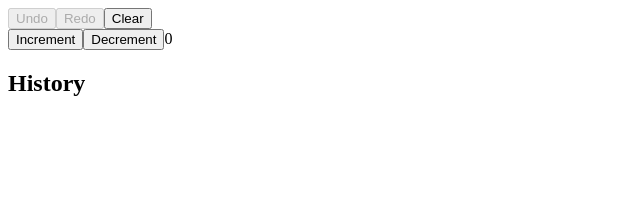
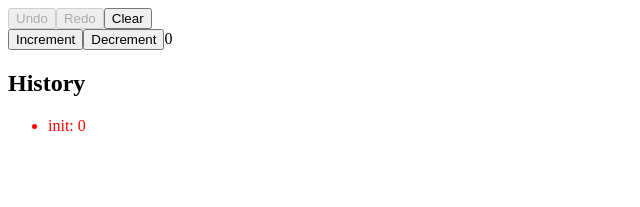
Before and after one commit to paulhalleux/undo-redo, a React (Vite) app: page / in a window 1280 px wide. Shown: the top 207 px of the page, without its empty margins (0-640 px from the left). Built offline with nearby package versions, Linux system fonts and the light colour scheme.

Commit message:
feat: history initial state

```diff
--- a/src/App.tsx
+++ b/src/App.tsx
@@ -3,8 +3,15 @@ import { useState } from "react";
 import { useHistory } from "./react/useHistorySelector.ts";
 import { HistoryCommandExecutor } from "./core";
 
-const commandExecutor = new HistoryCommandExecutor<{ count: number }>({
-  maxHistoryLength: 10,
+type CommandContext = {
+  type: "init" | "increment" | "decrement";
+  count: number;
+};
+
+const commandExecutor = new HistoryCommandExecutor<CommandContext>({
+  historyManagerOptions: {
+    initialState: InitCounterCommand(0),
+  },
 });
 
 type Counter = {
@@ -17,13 +24,8 @@ type Counter = {
 function useCounter(): Counter {
   const [count, setCount] = useState(0);
 
-  const increment = () => {
-    setCount(count + 1);
-  };
-
-  const decrement = () => {
-    setCount(count - 1);
-  };
+  const increment = () => setCount(count + 1);
+  const decrement = () => setCount(count - 1);
 
   return {
     count,
@@ -33,9 +35,21 @@ function useCounter(): Counter {
   };
 }
 
+function InitCounterCommand(initialCount: number) {
+  return {
+    context: {
+      type: "init" as const,
+      count: initialCount,
+    },
+    execute: () => {},
+    undo: () => {},
+  };
+}
+
 function IncrementCommand(counter: Counter) {
   return {
     context: {
+      type: "increment" as const,
       count: counter.count + 1,
     },
     execute: () => {
@@ -50,6 +64,7 @@ function IncrementCommand(counter: Counter) {
 function DecrementCommand(counter: Counter) {
   return {
     context: {
+      type: "decrement" as const,
       count: counter.count - 1,
     },
     execute: () => {
@@ -94,7 +109,7 @@ function App() {
                 color: index === history.cursor ? "red" : "black",
               }}
             >
-              {command.context.count}
+              {command.context.type}: {command.context.count}
             </li>
           ))}
         </ul>
--- a/src/core/history-command-executor.ts
+++ b/src/core/history-command-executor.ts
@@ -8,6 +8,10 @@ import { SimpleCommandExecutor } from "./simple-command-executor.ts";
 export type HistoryCommandExecutorEvents<Context> = {
   "command:undo": { command: UndoableCommand<Context> };
   "command:redo": { command: UndoableCommand<Context> };
+};
+
+export type HistoryCommandExecutorOptions<Context> = {
+  historyManagerOptions: HistoryManagerOptions<UndoableCommand<Context>>;
 };
 
 /**
@@ -27,15 +31,13 @@ export class HistoryCommandExecutor<Context = unknown>
     HistoryCommandExecutorEvents<Context>
   >;
 
-  constructor({
-    maxHistoryLength,
-  }: HistoryManagerOptions<UndoableCommand<Context>>) {
+  constructor(options: HistoryCommandExecutorOptions<Context>) {
     const baseExecutor = new SimpleCommandExecutor();
     this._baseExecutor = baseExecutor;
 
-    this._history = new HistoryManager<UndoableCommand<Context>>({
-      maxHistoryLength,
-    });
+    this._history = new HistoryManager<UndoableCommand<Context>>(
+      options.historyManagerOptions,
+    );
 
     this._emitter = baseExecutor.emitter as CommandExecutorEmitter<
       Context,
@@ -59,6 +61,7 @@ export class HistoryCommandExecutor<Context = unknown>
    * Undo the last command executed.
    */
   undo(): void {
+    if (!this._history.canUndo()) return;
     const current = this._history.getCurrent();
     if (current) {
       current.undo();
@@ -71,6 +74,7 @@ export class HistoryCommandExecutor<Context = unknown>
    * Redo the last command undone.
    */
   redo(): void {
+    if (!this._history.canRedo()) return;
     const command = this._history.redo();
     if (command) {
       command.execute();
--- a/src/core/history-manager.ts
+++ b/src/core/history-manager.ts
@@ -4,6 +4,8 @@ import { StoreUpdater } from "../types/store-utils.ts";
 import { bind } from "../utils/binder.ts";
 
 import { createZustandHistoryStore } from "./store.ts";
+
+const DEFAULT_MAX_HISTORY_LENGTH = 100;
 
 export type HistoryStoreApi<Item> = {
   subscribe: (listener: () => void) => () => void;
@@ -21,7 +23,8 @@ export type HistoryState<Item> = {
 };
 
 export type HistoryManagerOptions<Item> = {
-  maxHistoryLength: number;
+  initialState: Item;
+  maxHistoryLength?: number;
   store?: HistoryStoreApi<Item>;
 };
 
@@ -38,6 +41,13 @@ export class HistoryManager<Item> {
   constructor(options: HistoryManagerOptions<Item>) {
     this._store = options.store ?? createZustandHistoryStore<Item>();
     this._options = options;
+
+    // Initialize the store
+    this._store.setState({
+      history: options.initialState ? [options.initialState] : [],
+      cursor: options.initialState ? 0 : -1,
+    });
+
     bind(this);
   }
 
@@ -56,7 +66,10 @@ export class HistoryManager<Item> {
       state.history = state.history.slice(0, state.cursor + 1);
       state.history.push(castDraft(item));
 
-      if (state.history.length > this._options.maxHistoryLength) {
+      if (
+        state.history.length >
+        (this._options.maxHistoryLength ?? DEFAULT_MAX_HISTORY_LENGTH)
+      ) {
         state.history.shift();
       }
 
@@ -76,7 +89,7 @@ export class HistoryManager<Item> {
    * @returns The item that was undone
    */
   undo() {
-    if (this._store.getState().cursor < 0) {
+    if (this._store.getState().cursor <= 0) {
       return null;
     }
 
@@ -113,6 +126,14 @@ export class HistoryManager<Item> {
   }
 
   /**
+   * Get the maximum history length
+   * @returns The maximum history length
+   */
+  getMaxLength() {
+    return this._options.maxHistoryLength ?? DEFAULT_MAX_HISTORY_LENGTH;
+  }
+
+  /**
    * Get the history
    * @returns The history
    */
@@ -141,7 +162,7 @@ export class HistoryManager<Item> {
    * @returns True if undo is possible
    */
   canUndo() {
-    return this._store.getState().cursor >= 0;
+    return this._store.getState().cursor > 0;
   }
 
   /**
@@ -159,8 +180,8 @@ export class HistoryManager<Item> {
    */
   clear() {
     this.updateStore((state) => {
-      state.history = [];
-      state.cursor = -1;
+      state.history = [state.history[0]];
+      state.cursor = 0;
     });
   }
 
```
Also changed, not shown: 2 other files (tests, documents, lock files or other folders).
